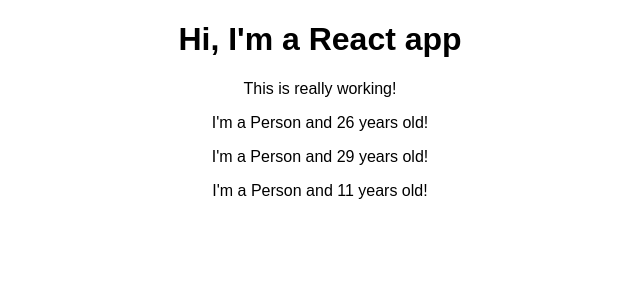
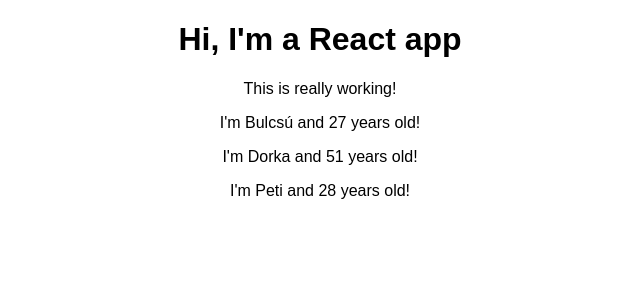
Before and after one commit to BulcsuFarmasi/react-course, a React (Create React App) app: page / in a window 1280 px wide. Shown: the top 300 px of the page, without its empty margins (320-960 px from the left). Built offline with nearby package versions, Linux system fonts and the light colour scheme.

Commit message:
using props

```diff
--- a/src/App.js
+++ b/src/App.js
@@ -9,9 +9,11 @@
       <div className="App">
         <h1>Hi, I'm a React app</h1>
         <p>This is really working!</p>
-        <Person />
-        <Person />
-        <Person />
+        <Person name="Bulcsú" age="27" />
+        <Person name="Dorka" age="51">
+          My Hobbies: Racing
+        </Person>
+        <Person name="Peti" age="28" />
       </div>
     );
     // return React.createElement(
--- a/src/Person/Person.js
+++ b/src/Person/Person.js
@@ -1,7 +1,11 @@
 import React from "react";
 
-const person = () => {
-  return <p>I'm a Person and {Math.floor(Math.random() * 30)} years old!</p>;
+const person = props => {
+  return (
+    <p>
+      I'm {props.name} and {props.age} years old!
+    </p>
+  );
 };
 
 export default person;
```
